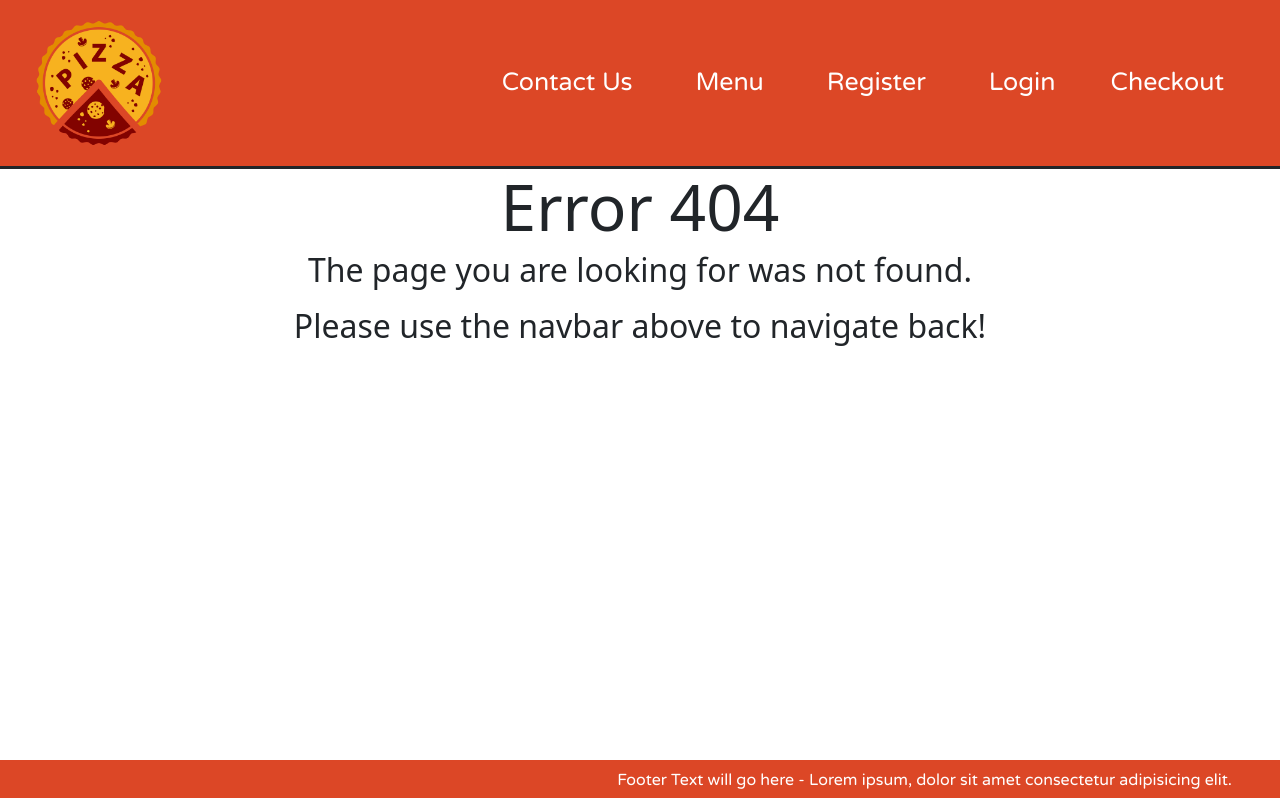
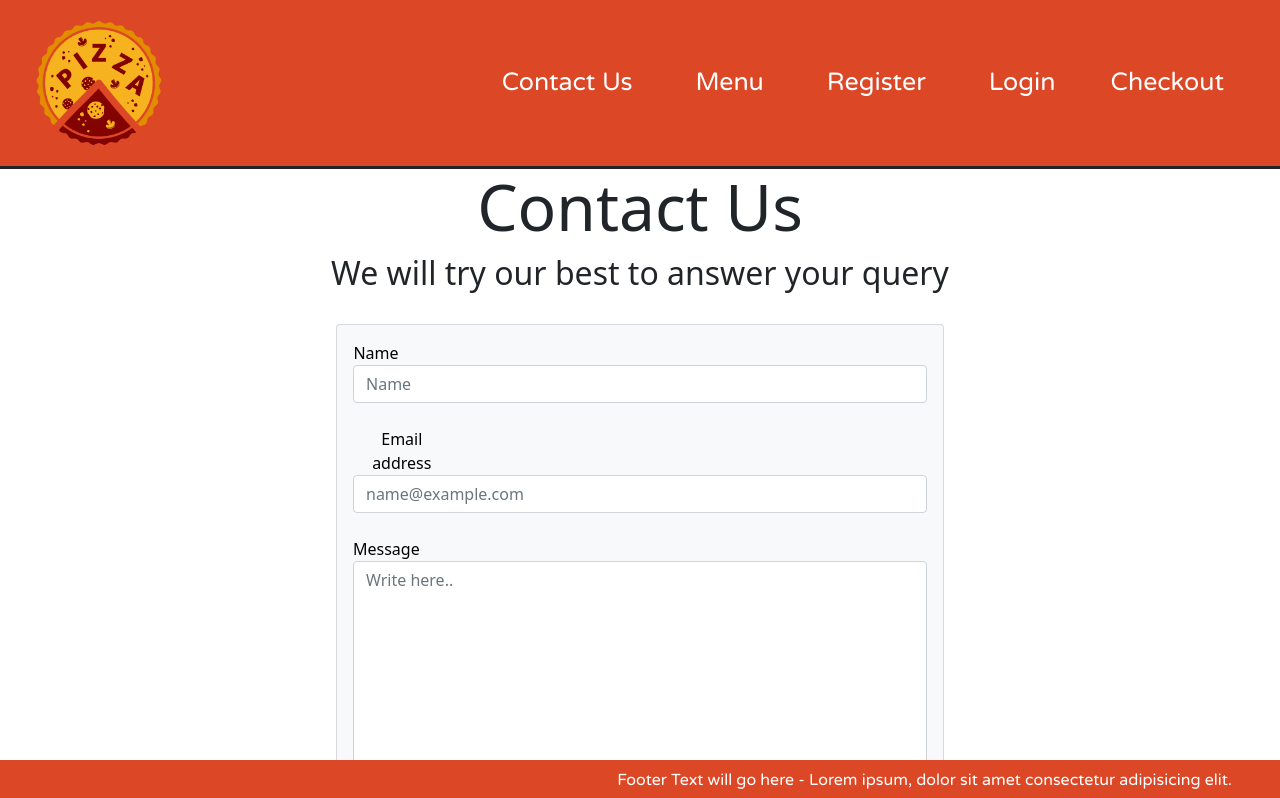
Before and after one commit to ZachDeath/Team-10-FoodDelivery-angular-app, an Angular app in the folder frontend/: page /contact-page in a window 1280 px wide. Shown: the top 798 px of the page. Built offline with nearby package versions, Linux system fonts and the light colour scheme.

Commit message:
registration.contact page
Created the contact page and routed it on Angular, also formatted the registration form

```diff
--- a/frontend/src/app/app.module.ts
+++ b/frontend/src/app/app.module.ts
@@ -15,9 +15,14 @@ import { ErrorPageComponent } from './components/error-page/error-page.component
 import { MeatEaterMenuComponent } from './components/menus/meat-eater-menu/meat-eater-menu.component';
 import { VegMenuComponent } from './components/menus/veg-menu/veg-menu.component';
 import { SideMenuComponent } from './components/menus/side-menu/side-menu.component';
+import { ContactPageComponent } from './components/contact-page/contact-page.component';
+
 
 @NgModule({
-  declarations: [appComponent, HeaderComponent, FooterComponent, LoginFormComponent, MainPageComponent, RegistrationComponent, BannerComponent, BasketComponent, MenuComponent, ErrorPageComponent, MeatEaterMenuComponent,VegMenuComponent,SideMenuComponent],
+  declarations: [appComponent, HeaderComponent, FooterComponent,
+    LoginFormComponent, MainPageComponent, RegistrationComponent,
+    BannerComponent, BasketComponent, MenuComponent, ErrorPageComponent,
+    MeatEaterMenuComponent,VegMenuComponent,SideMenuComponent, ContactPageComponent],
 
   imports: [BrowserModule,
   FormsModule, RoutingModule],
--- /dev/null
+++ b/frontend/src/app/components/contact-page/contact-page.component.html
@@ -0,0 +1,36 @@
+<h1 class="display-3 text-center">Contact Us</h1>
+<h2 class="display-8 text-center">We will try our best to answer your query</h2>
+
+<div class="card text-black bg-light mb-3 text-center"  style="max-width: 38rem;
+                    margin:2rem auto;
+                    float: none;
+                    margin-bottom: 10px;">
+            <div class="card-body">
+              <div class="row">
+                <div class="col">
+                  <label for="name" style="padding-right: 92%;">Name</label>
+                  <input id="name"type="text" class="form-control" placeholder="Name" #name>
+                </div>
+              </div>
+              <br>
+              <div class="row">
+                <div class="col">
+                    <label for="email" style="padding-right: 83%;">Email address</label>
+                  <input id="email" type="email" class="form-control" placeholder="name@example.com" #email>
+                </div>
+               </div>
+               <br>
+               <div class="row">
+                <div class="col">
+                    <label for="message" style="padding-right: 89%;">Message</label>
+                  <textarea id="message" type="text" rows="10" class="form-control"
+                  placeholder="Write here.." #message></textarea>
+                </div>
+               </div>
+               <br>
+
+
+              <button type="button" class="btn btn-primary" style="padding: 9px 110px;">Submit</button>
+              <br><br>
+            </div>
+          </div>
--- /dev/null
+++ b/frontend/src/app/components/contact-page/contact-page.component.ts
@@ -0,0 +1,15 @@
+import { Component, OnInit } from '@angular/core';
+
+@Component({
+  selector: 'app-contact-page',
+  templateUrl: './contact-page.component.html',
+  styleUrls: ['./contact-page.component.css']
+})
+export class ContactPageComponent implements OnInit {
+
+  constructor() { }
+
+  ngOnInit(): void {
+  }
+
+}
--- a/frontend/src/app/components/header/header.component.html
+++ b/frontend/src/app/components/header/header.component.html
@@ -8,7 +8,7 @@
                 Explore
             </button>
             <div class="dropdown-menu dropdown-menu-right ">
-                <a class="dropdown-item " type=>Contact Us</a>
+                <a class="dropdown-item " routerLink = "/contact-page" type=>Contact Us</a>
                 <a class="dropdown-item" routerLink = "/menu">Menu</a>
                 <a class="dropdown-item" routerLink = "/registration">Register</a>
                 <a class="dropdown-item" routerLink = "/login">Login</a>
@@ -17,7 +17,7 @@
         </div>
         <ul class="nav header mx-4">
             <li class="nav-item navbar-brand py-0">
-                <a class="nav-link active mx-2" href="#">Contact Us</a>
+                <a class="nav-link active mx-2" routerLink = "/contact-page" >Contact Us</a>
             </li>
             <li class="nav-item navbar-brand py-0">
                 <a class="nav-link active  mx-2" routerLink = "/menu">Menu</a>
--- a/frontend/src/app/components/registration/registration.component.html
+++ b/frontend/src/app/components/registration/registration.component.html
@@ -1,19 +1,29 @@
-<div class="card text-black bg-light mb-3 text-center"  style="max-width: 38rem;
+<div class="card text-black mb-3 text-center"  style="max-width: 38rem;
                     margin:2rem auto;
                     float: none;
-                    margin-bottom: 10px;">
+                    margin-bottom: 10px;
+                    border: 2px solid #dc4726;
+                     ">
+
+            <div class="card-header">
+              <h3 class="card-title mb-2 mt-3" style="font-size: 230%; color: #dc4726;" >Registration Form</h3>
+            </div>
+
             <div class="card-body">
-              <h5 class="card-title display-3" style="font-size: 230%;">Registration Form</h5>
+              <form id="registration-form" class="form" (ngSubmit)="onSubmit()" #registrationForm="ngForm" >
+
               <br>
 
               <div class="row">
                 <div class="col">
                   <label for="firstName" style="margin-right: 12.5rem;">First name</label>
-                  <input id="firstName"type="text" class="form-control" placeholder="First name" #firstName>
+                  <input name="firstName"type="text" class="form-control" placeholder="First name" #firstName="ngModel"
+                  ngModel required>
                 </div>
                 <div class="col">
                     <label for="lastName" style="margin-right: 12.5rem;">Last name</label>
-                    <input id="lastName" type="text" class="form-control" placeholder="Last name" #lastName>
+                    <input id="lastName" type="text" class="form-control" placeholder="Last name" #lastName="ngModel"
+                    ngModel required>
                 </div>
               </div>
 
@@ -21,7 +31,8 @@
               <div class="row">
                 <div class="col">
                     <label for="email" style="padding-right: 83%;">Email address</label>
-                  <input id="email" type="email" class="form-control" placeholder="name@example.com" #email>
+                  <input id="email" type="email" class="form-control" placeholder="name@example.com" #email="ngModel"
+                  ngModel required>
                 </div>
                </div>
                <br>
@@ -29,22 +40,22 @@
                <div class="row">
                 <div class="col">
                   <label for="email" style="padding-right: 84.3%;">Date of Birth</label>
-                  <input id="birthDate" type="date" class="form-control" #birthDate>
+                  <input id="birthDate" type="date" class="form-control" #birthDate="ngModel" ngModel required>
                 </div>
                 </div>
                 <br>
 
                 <div class="row">
                 <div class="col">
-                    <label for="mobile" style="padding-right: 81%;">Mobile number</label>
-                  <input id="tel" type="mobile" class="form-control" placeholder="+44" #mobile>
+                    <label for="mobile" style="padding-right: 80%;">Mobile number</label>
+                  <input id="tel" type="mobile" class="form-control" placeholder="+44" #mobile="ngModel" ngModel required>
                 </div>
                </div>
                <br>
 
                <div class="form-group col-md-4">
                 <label for="gender" style="padding-right: 91%;">Gender</label>
-                <select id="gender" class="form-control" #gender>
+                <select id="gender" class="form-control" #gender="ngModel" ngModel required>
                   <option selected>Male</option>
                   <option>Female</option>
                   <option>Other</option>
@@ -55,15 +66,16 @@
               <div class="row">
                 <div class="col">
                   <label for="password" style="margin-right: 12.5rem;">Password</label>
-                  <input id="password"type="password" class="form-control" placeholder="********" #password>
+                  <input id="password"type="password" class="form-control" placeholder="********" #password="ngModel" ngModel required>
                 </div>
                 <div class="col">
                     <label for="retryPassword" style="margin-right: 9rem;">Retype Password</label>
-                    <input id="retryPassword" type="password" class="form-control" placeholder="********" #retryPassword>
+                    <input id="retryPassword" type="password" class="form-control" placeholder="********" #retryPassword="ngModel" ngModel required>
                 </div>
               </div>
               <br>
-              <button type="button" class="btn btn-primary" style="padding: 9px 110px;">Register</button>
+              <button type="button" class="btn btn-block mb-1" style="padding: 9px 110px; background-color: #dc4726;">Register</button>
               <br><br>
+            </form>
             </div>
           </div>
--- a/frontend/src/app/components/registration/registration.component.ts
+++ b/frontend/src/app/components/registration/registration.component.ts
@@ -1,4 +1,6 @@
-import { Component, OnInit } from '@angular/core';
+import { Component, OnInit, ViewChild} from '@angular/core';
+import { NgForm } from '@angular/forms';
+import { Router } from '@angular/router';
 
 @Component({
   selector: 'app-registration',
@@ -7,9 +9,23 @@ import { Component, OnInit } from '@angular/core';
 })
 export class RegistrationComponent implements OnInit {
 
+  @ViewChild('registrationForm') loginForm: NgForm;
+
   constructor() { }
 
   ngOnInit(): void {
   }
 
+  onSubmit(){
+
+    //this.user.email=this.loginForm.value.email;
+    //this.user.password=this.loginForm.value.email;
+
+    //this.clearForm();
+
+
+    //this.checkLoginDetails();
+
+  }
+
 }
--- a/frontend/src/app/routing.module.ts
+++ b/frontend/src/app/routing.module.ts
@@ -10,6 +10,7 @@ import { ErrorPageComponent } from './components/error-page/error-page.component
 import { SideMenuComponent } from './components/menus/side-menu/side-menu.component';
 import { MeatEaterMenuComponent } from './components/menus/meat-eater-menu/meat-eater-menu.component';
 import { VegMenuComponent } from './components/menus/veg-menu/veg-menu.component';
+import { ContactPageComponent } from './components/contact-page/contact-page.component';
 
 //configure route paths
 const routes: Routes = [
@@ -22,6 +23,7 @@ const routes: Routes = [
   { path: 'meat-menu', component: MeatEaterMenuComponent },
   { path: 'veg-menu', component: VegMenuComponent },
   { path: 'sides-menu', component: SideMenuComponent },
+  { path: 'contact-page', component: ContactPageComponent},
   { path: '**', component: ErrorPageComponent },
 ];
 
```
Also changed, not shown: frontend/src/app/components/contact-page/contact-page.component.css (added), 1 other file (tests, documents, lock files or other folders).
